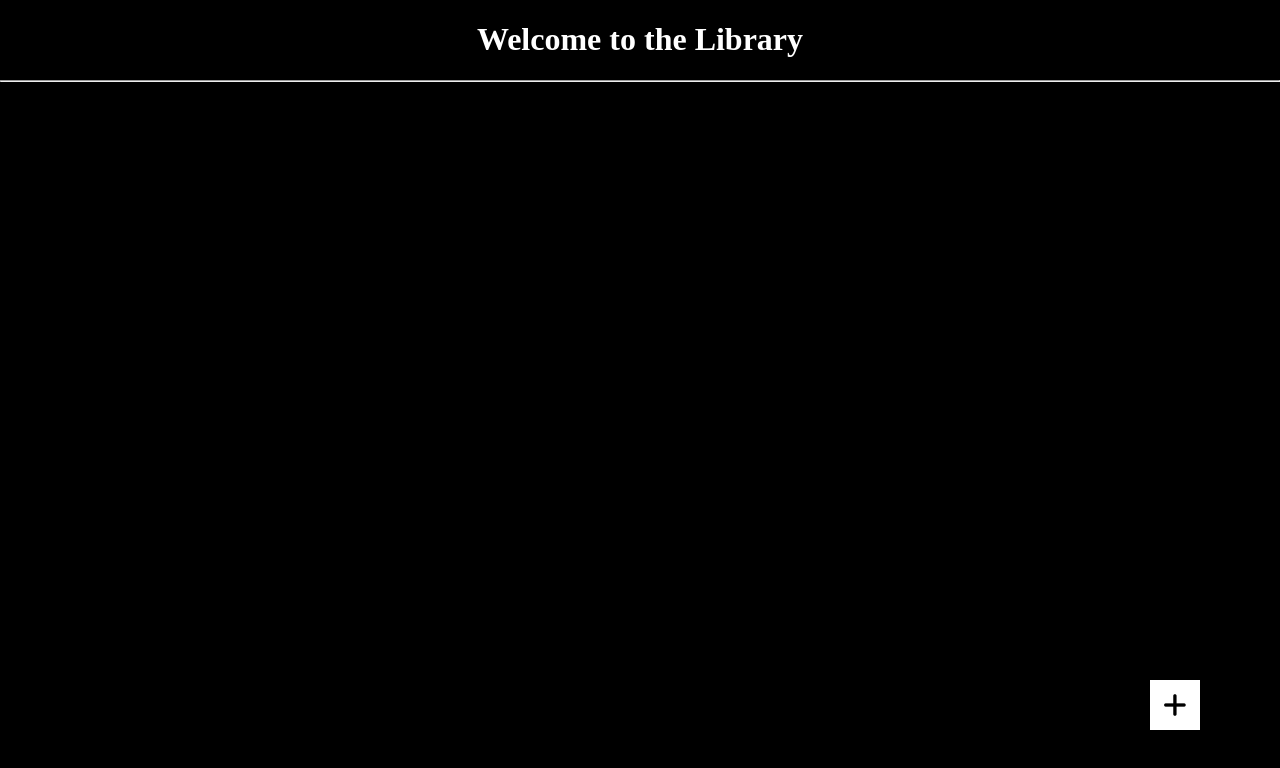
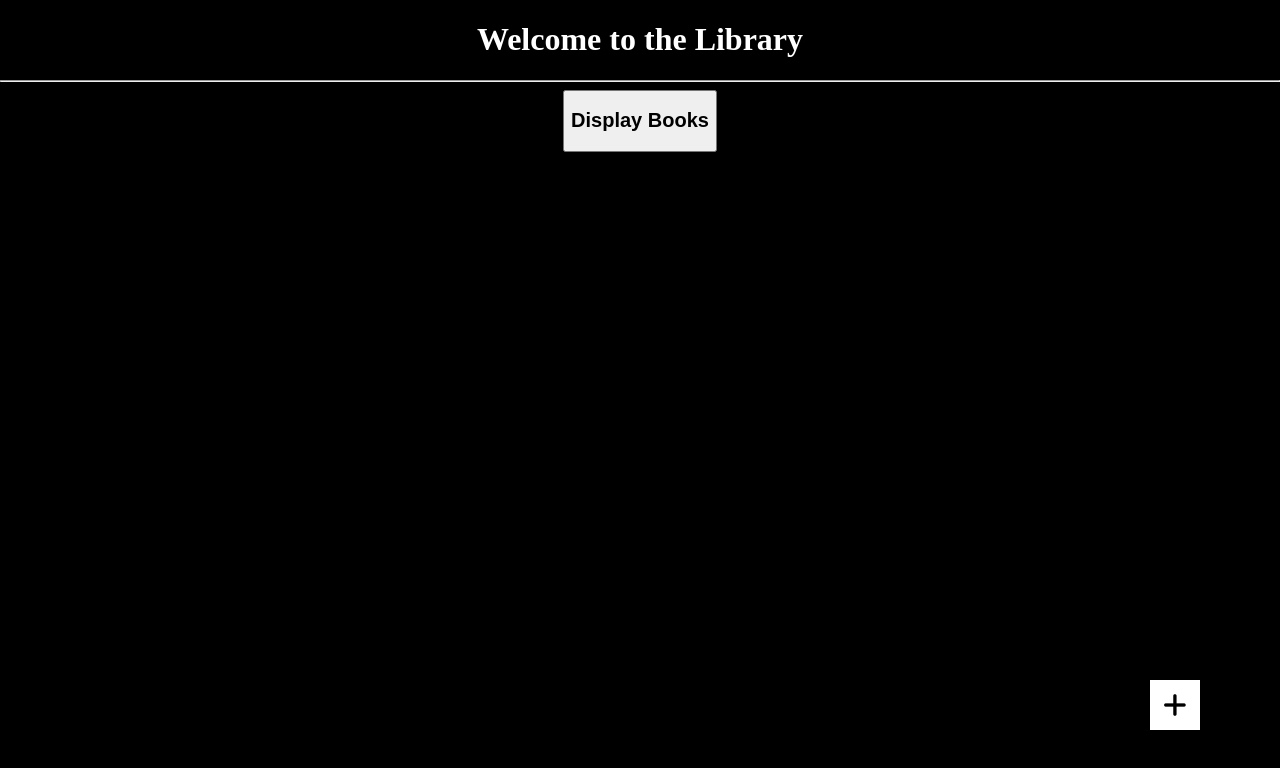
Before and after one commit to Stephanie01011011/library, a plain HTML site: page index.html in a window 1280 px wide. Drawn offline with Linux system fonts and the light colour scheme.

Commit message:
User can add boks to library and display them. user can remove a book and toggle read status.

```diff
--- a/app.js
+++ b/app.js
@@ -1,5 +1,5 @@
 let myLibrary = [];
-let i = 0;
+
 
 
 function Book(title, author, pages, read) {
@@ -8,7 +8,7 @@ function Book(title, author, pages, read) {
   this.pages = pages;
   this.read = read;
 
-  createBookCard(this.title, this.author, this.pages, this.read, this);
+  /*createBookCard(this.title, this.author, this.pages, this.read, this);*/
 }
 
 function addBookToLibrary(book) {
@@ -46,27 +46,34 @@ function onSubmit(){
 
     let book = new Book(title, author, pages, read);
     addBookToLibrary(book);
+
     closeForm();
 }
 
-function createBookCard(title, author, pages, read, book){
-    i++
+function showBooks(){
+  //clear the card area first
+  document.getElementById("bookCardArea").innerHTML = "";
+
+  //iterate through library to diplay all books
+  for(let i = 0; i < myLibrary.length; i++){
     let bookCardArea = document.getElementById("bookCardArea");
     let cardDiv = document.createElement("div");
     cardDiv.id = "cardDiv";
+    cardDiv.class = "card"+`${i}`;
+    console.log(cardDiv.class);
     bookCardArea.appendChild(cardDiv);
     let titleText = document.createElement("h3");
-    titleText.textContent = title;
+    titleText.textContent = myLibrary[i].title;
     cardDiv.appendChild(titleText);
 
     //Add book cover image
 
-    if (book.title == "Acotar"){
+    if (myLibrary[i].title == "Acotar"){
       let coverImage = document.createElement("img");
       coverImage.id = "coverImg";
       coverImage.src = "Images/acotar.jpeg";
       cardDiv.appendChild(coverImage);
-    } else if (book.title == "Fbaa"){
+    } else if (myLibrary[i].title == "Fbaa"){
       let coverImage = document.createElement("img");
       coverImage.id = "coverImg";
       coverImage.src = "Images/fbaa.jpeg";
@@ -77,24 +84,45 @@ function createBookCard(title, author, pages, read, book){
       coverImage.src = "Images/genericBook.jpeg";
       cardDiv.appendChild(coverImage);
     }
-
-
-
-
     let authorText = document.createElement("p");
-    authorText.textContent = author;
+    authorText.textContent = myLibrary[i].author;
     cardDiv.appendChild(authorText);
     let pagesText = document.createElement("p");
-    pagesText.textContent = pages;
+    pagesText.textContent = myLibrary[i].pages;
     cardDiv.appendChild(pagesText);
     let readText = document.createElement("p");
-    readText.textContent = read;
+    readText.textContent = myLibrary[i].read;
     cardDiv.appendChild(readText);
+
+    //display read and delete button
+    let buttonDiv = document.createElement("div");
+    buttonDiv.class = "buttons";
+    cardDiv.appendChild(buttonDiv);
     let deleteBtn = document.createElement("button");
     deleteBtn.textContent = "Delete";
-    cardDiv.appendChild(deleteBtn);
+    buttonDiv.appendChild(deleteBtn);
+    deleteBtn.class = i;
+    deleteBtn.addEventListener("click", (event) => {
+      for(let i = 0; i< 50; i++){
 
+        if(deleteBtn.class == i){
+            myLibrary.splice(i, 1);
+            showBooks();
+        }
+      }
+    });
 
+    let readBtn = document.createElement("button");
+    readBtn.textContent = "Change Read Status";
+    //toggle the read status on the card
+    readBtn.addEventListener("click", (event) => {
+      if(readText.textContent == "yes"){
+        readText.textContent = "no";
+      } else {
+        readText.textContent = "yes";
+      }
+    });
+    buttonDiv.appendChild(readBtn);
 
-
+  }
 }
--- a/index.html
+++ b/index.html
@@ -12,6 +12,7 @@
 <body onLoad="closeForm()">
     <h1>Welcome to the Library</h1>
     <hr>
+    <button onclick="showBooks()"><h2>Display Books</h2></button>
     <div id="formArea">
         <form action="" id="addForm">
             <h3>Add Book</h3>
@@ -23,7 +24,11 @@
             <input type="text" name="pages" id="pages"><br>
             <label for="read">Read:</label>
             <input type="text" name="read" id="read"><br>
-            <button type="submit" onclick="onSubmit()" id="submitBtn">Add</button>
+
+                <button type="submit" onclick="onSubmit()" id="submitBtn">Add</button>
+
+
+
         </form>
     </div>
     <div id="bookCardArea"></div>
--- a/style.css
+++ b/style.css
@@ -75,3 +75,8 @@ body{
     width: 80px;
     height: 100px;
 }
+.buttons{
+    display: flex;
+    justify-content: center;
+    margin-top: 10px;
+}
```
